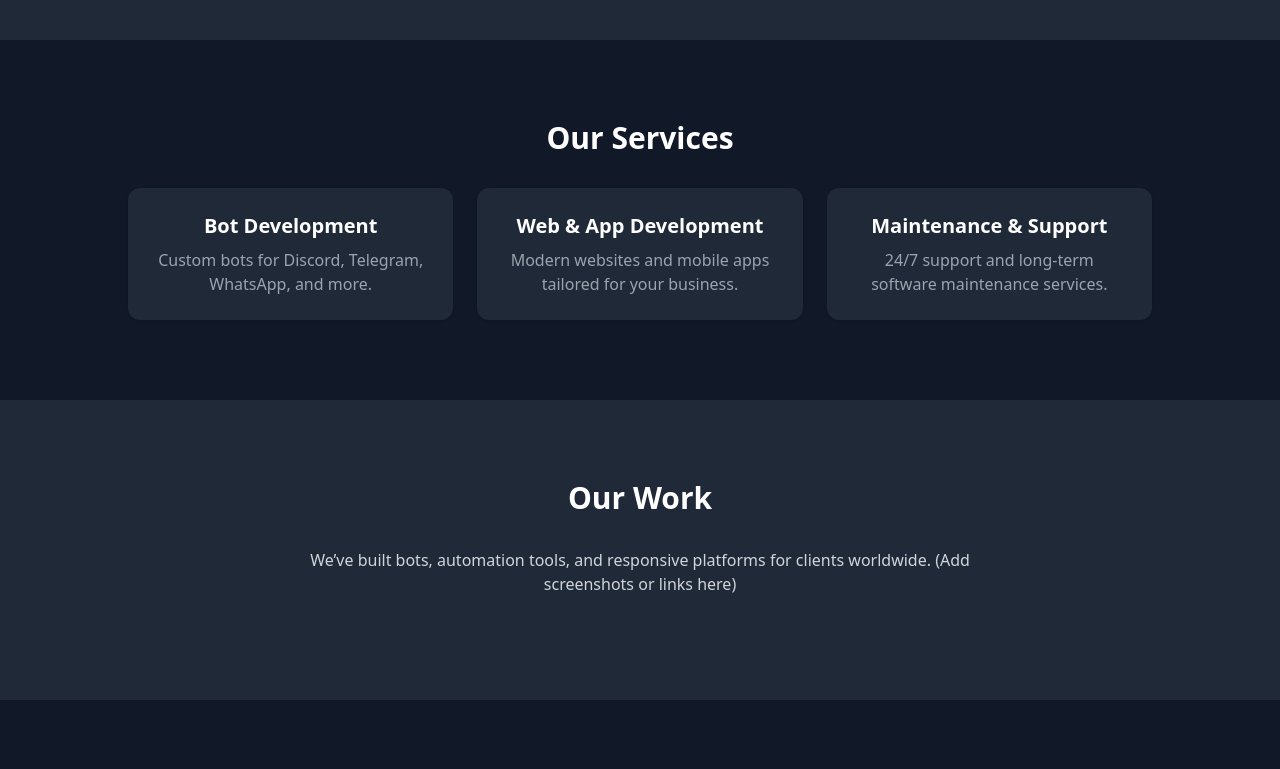
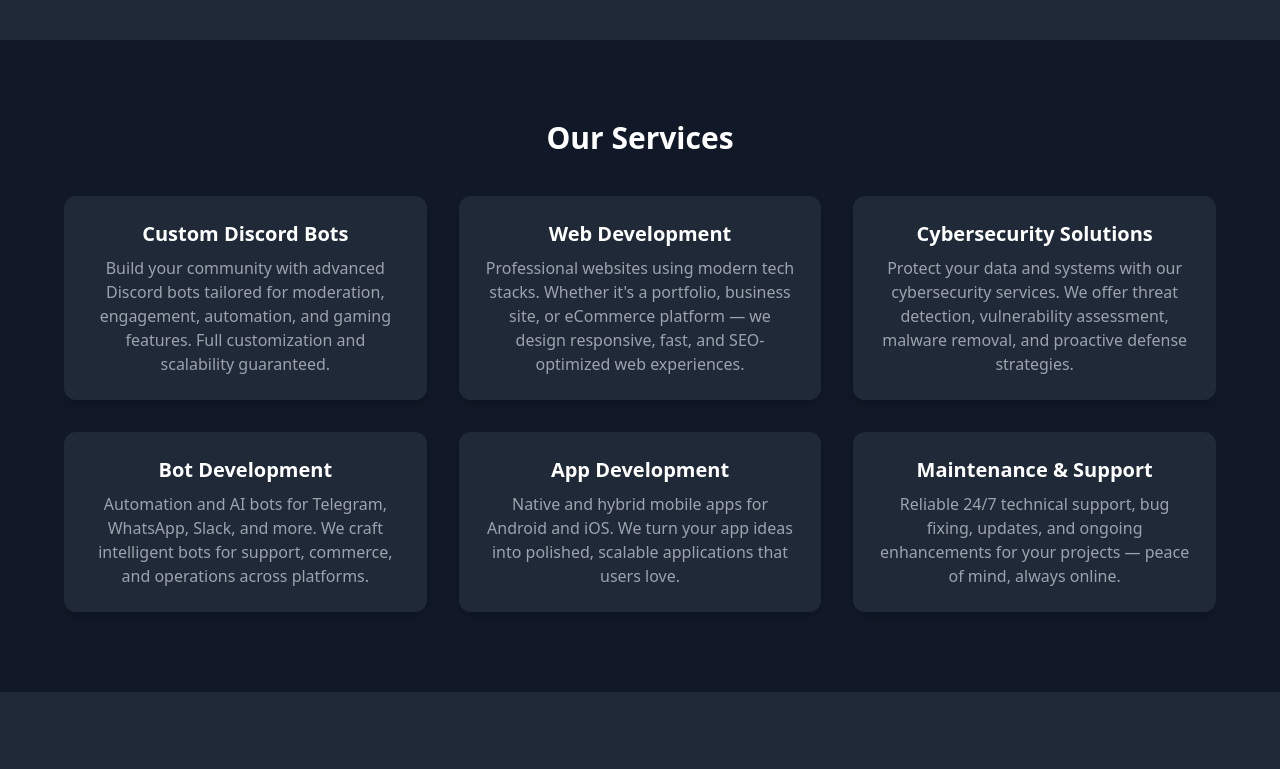
Before and after one commit to Nishant04-dev/Website-, a website: page index.html in a window 1280 px wide. Shown: the part 1140-1909 px from the top of the page. Drawn offline with nearby package versions, Linux system fonts and the light colour scheme.

Commit message:
Update index.html

```diff
--- a/index.html
+++ b/index.html
@@ -41,25 +41,43 @@
     </div>
   </section>
 
-  <!-- Services -->
   <section id="services" class="py-20 px-4">
-    <div class="max-w-5xl mx-auto text-center">
-      <h3 class="text-3xl font-semibold mb-8">Our Services</h3>
-      <div class="grid grid-cols-1 md:grid-cols-3 gap-6">
-        <div class="bg-gray-800 p-6 rounded-xl shadow">
-          <h4 class="text-xl font-bold mb-2">Bot Development</h4>
-          <p class="text-gray-400">Custom bots for Discord, Telegram, WhatsApp, and more.</p>
-        </div>
-        <div class="bg-gray-800 p-6 rounded-xl shadow">
-          <h4 class="text-xl font-bold mb-2">Web & App Development</h4>
-          <p class="text-gray-400">Modern websites and mobile apps tailored for your business.</p>
-        </div>
-        <div class="bg-gray-800 p-6 rounded-xl shadow">
-          <h4 class="text-xl font-bold mb-2">Maintenance & Support</h4>
-          <p class="text-gray-400">24/7 support and long-term software maintenance services.</p>
-        </div>
+  <div class="max-w-6xl mx-auto text-center">
+    <h3 class="text-3xl font-semibold mb-10">Our Services</h3>
+    <div class="grid grid-cols-1 md:grid-cols-2 lg:grid-cols-3 gap-8">
+
+      <div class="bg-gray-800 p-6 rounded-xl shadow-lg">
+        <h4 class="text-xl font-bold mb-2">Custom Discord Bots</h4>
+        <p class="text-gray-400">Build your community with advanced Discord bots tailored for moderation, engagement, automation, and gaming features. Full customization and scalability guaranteed.</p>
       </div>
+
+      <div class="bg-gray-800 p-6 rounded-xl shadow-lg">
+        <h4 class="text-xl font-bold mb-2">Web Development</h4>
+        <p class="text-gray-400">Professional websites using modern tech stacks. Whether it's a portfolio, business site, or eCommerce platform — we design responsive, fast, and SEO-optimized web experiences.</p>
+      </div>
+
+      <div class="bg-gray-800 p-6 rounded-xl shadow-lg">
+        <h4 class="text-xl font-bold mb-2">Cybersecurity Solutions</h4>
+        <p class="text-gray-400">Protect your data and systems with our cybersecurity services. We offer threat detection, vulnerability assessment, malware removal, and proactive defense strategies.</p>
+      </div>
+
+      <div class="bg-gray-800 p-6 rounded-xl shadow-lg">
+        <h4 class="text-xl font-bold mb-2">Bot Development</h4>
+        <p class="text-gray-400">Automation and AI bots for Telegram, WhatsApp, Slack, and more. We craft intelligent bots for support, commerce, and operations across platforms.</p>
+      </div>
+
+      <div class="bg-gray-800 p-6 rounded-xl shadow-lg">
+        <h4 class="text-xl font-bold mb-2">App Development</h4>
+        <p class="text-gray-400">Native and hybrid mobile apps for Android and iOS. We turn your app ideas into polished, scalable applications that users love.</p>
+      </div>
+
+      <div class="bg-gray-800 p-6 rounded-xl shadow-lg">
+        <h4 class="text-xl font-bold mb-2">Maintenance & Support</h4>
+        <p class="text-gray-400">Reliable 24/7 technical support, bug fixing, updates, and ongoing enhancements for your projects — peace of mind, always online.</p>
+      </div>
+
     </div>
+  </div>
   </section>
 
   <!-- Portfolio -->
@@ -78,6 +96,34 @@
       <a href="mailto:info.vengeanceservices@gmail.com" class="text-teal-400 underline">info.vengeanceservices@gmail.com</a>
     </div>
   </section>
+  <!-- Requirement Form -->
+<section id="requirement" class="py-20 px-4 bg-gray-800">
+  <div class="max-w-2xl mx-auto">
+    <h3 class="text-3xl font-semibold text-center mb-6">Project Requirements</h3>
+    <p class="text-gray-400 text-center mb-8">Fill out your details and let us know what you need — we’ll get back to you shortly.</p>
+    <form class="space-y-6">
+      <div>
+        <label class="block text-sm text-gray-300 mb-1" for="name">Name</label>
+        <input type="text" id="name" name="name" class="w-full px-4 py-2 bg-gray-700 text-white rounded-lg focus:outline-none focus:ring-2 focus:ring-teal-500" required>
+      </div>
+      <div>
+        <label class="block text-sm text-gray-300 mb-1" for="phone">Phone Number</label>
+        <input type="tel" id="phone" name="phone" class="w-full px-4 py-2 bg-gray-700 text-white rounded-lg focus:outline-none focus:ring-2 focus:ring-teal-500" required>
+      </div>
+      <div>
+        <label class="block text-sm text-gray-300 mb-1" for="email">Email Address</label>
+        <input type="email" id="email" name="email" class="w-full px-4 py-2 bg-gray-700 text-white rounded-lg focus:outline-none focus:ring-2 focus:ring-teal-500" required>
+      </div>
+      <div>
+        <label class="block text-sm text-gray-300 mb-1" for="requirement">Requirement</label>
+        <textarea id="requirement" name="requirement" rows="4" class="w-full px-4 py-2 bg-gray-700 text-white rounded-lg focus:outline-none focus:ring-2 focus:ring-teal-500" required></textarea>
+      </div>
+      <div class="text-center">
+        <button type="submit" class="bg-teal-500 hover:bg-teal-600 px-6 py-2 rounded-lg text-white font-semibold">Submit</button>
+      </div>
+    </form>
+  </div>
+</section>
 
   <footer class="text-center text-gray-500 py-6 bg-gray-900">
     &copy; 2025 VG DEVELOPMENT. All rights reserved.
```
